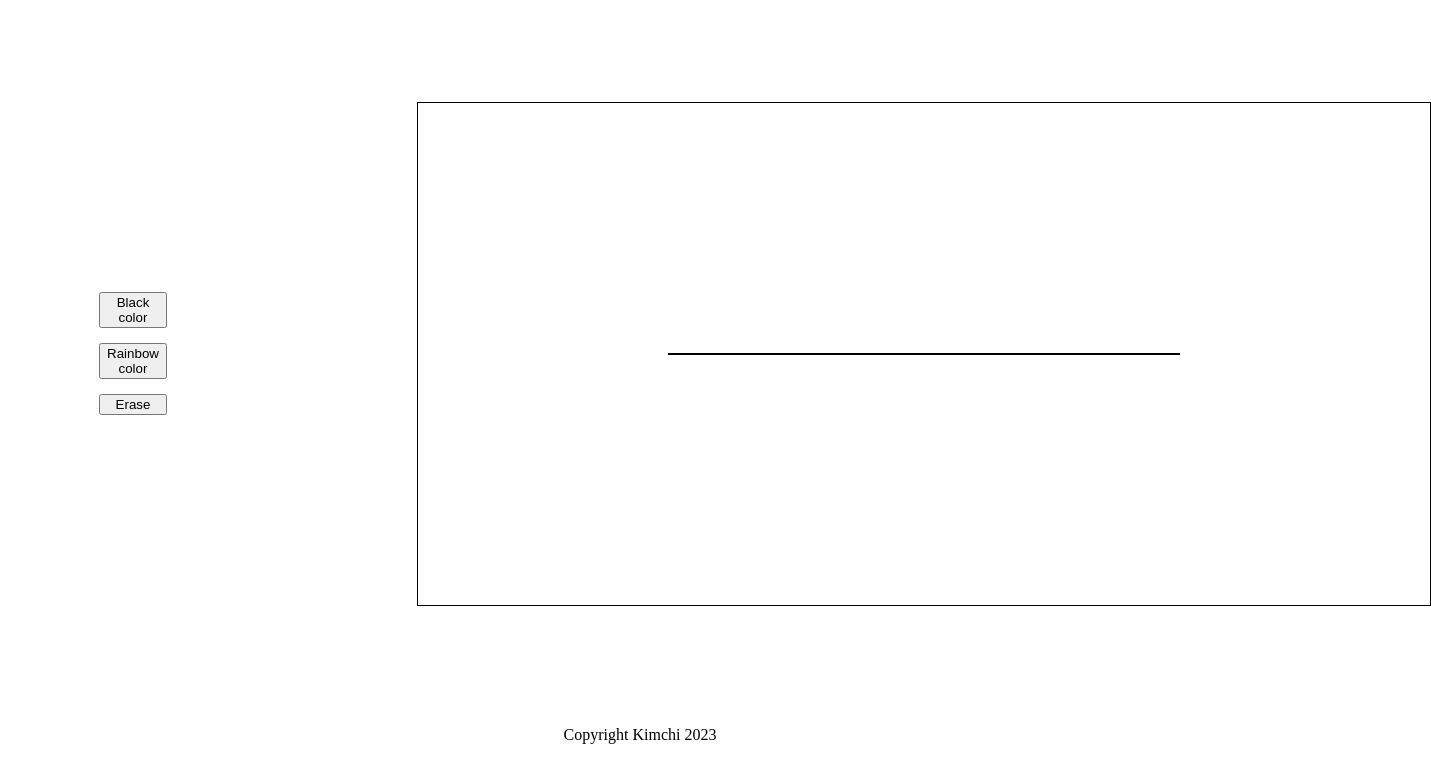
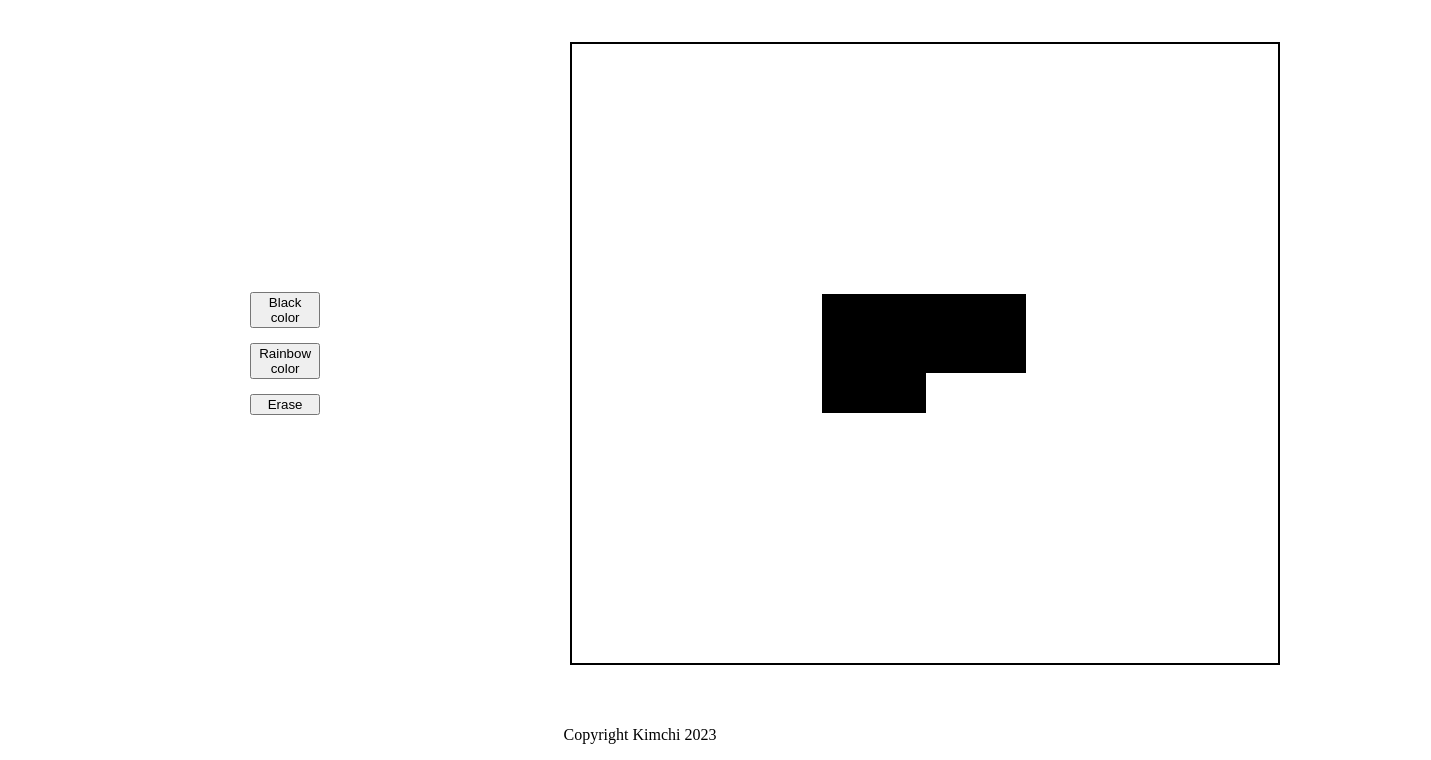
Before and after one commit to ThinkingPenguin/etch-a-sketch, a plain HTML site: page index.html in a window 1280 px wide. Shown: the part 40-800 px from the top of the page, 1431 px wide, since content can reach past the window. Drawn offline with Linux system fonts and the light colour scheme.

Commit message:
Modified css but not finished yet

```diff
--- a/styles.css
+++ b/styles.css
@@ -35,11 +35,11 @@ main {
 
 .container {
     display: flex;
-    border: 1px solid black;
+    flex-wrap: wrap;
+    border: 2px solid black;
     padding: 250px;
-    margin: 0;
-    align-self: center;
 }
+
 
 footer {
     display: flex;
```
